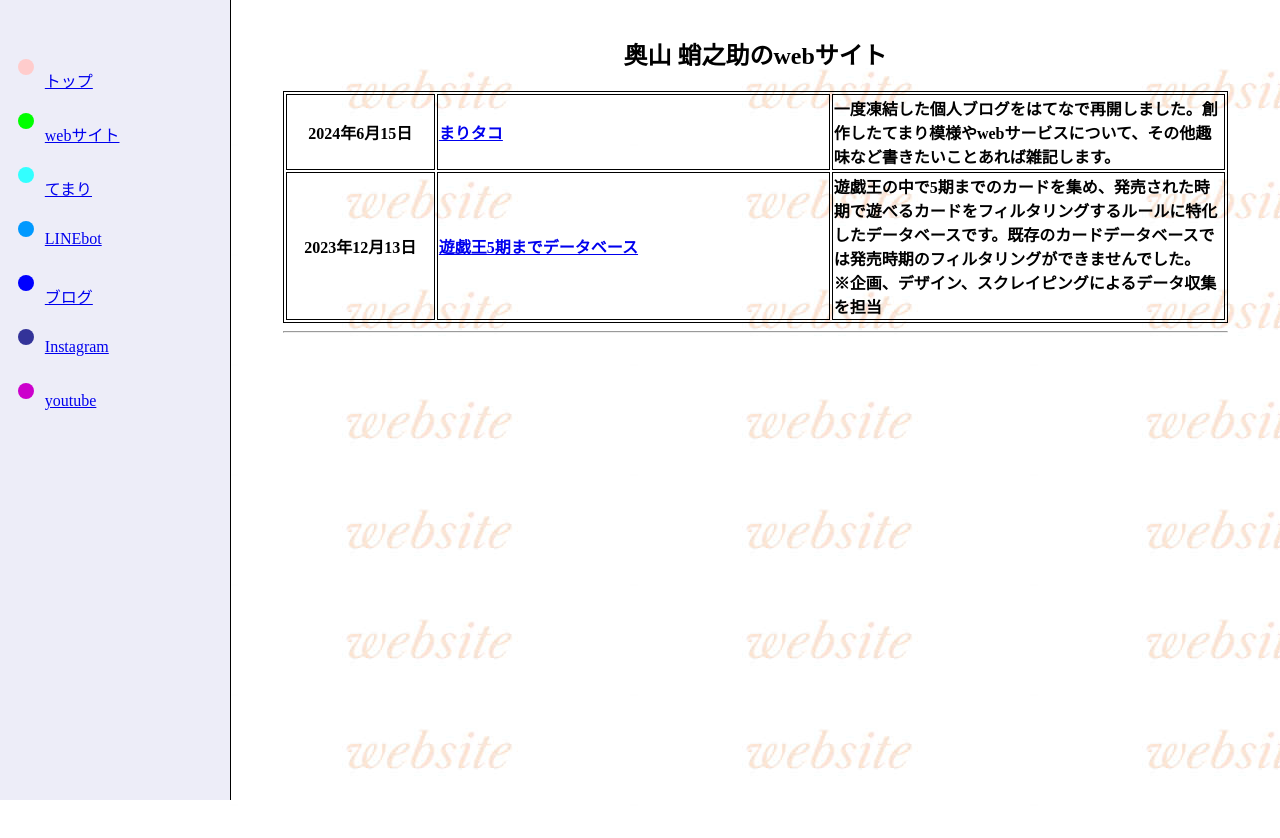
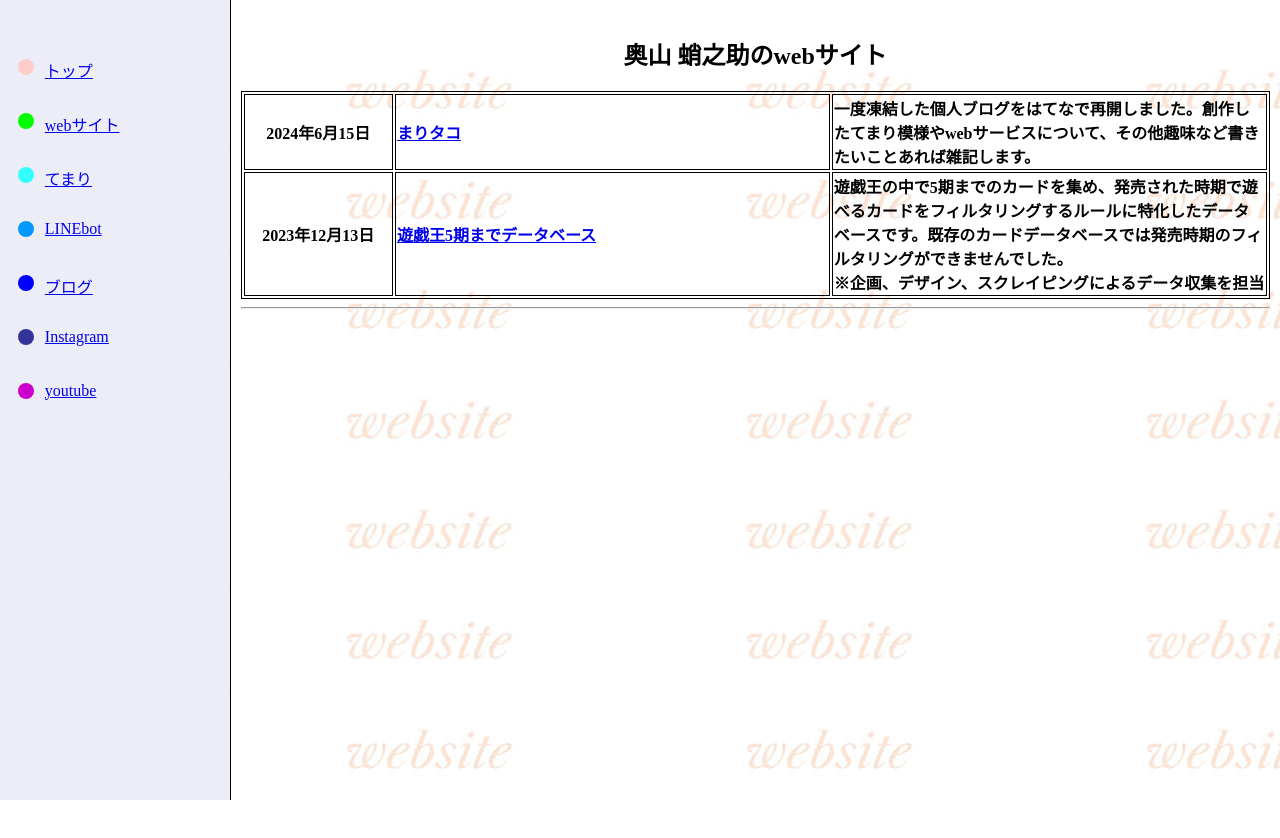
Before and after one commit to Takonosuke-Okuyama/Portfolio, a plain HTML site: page website.html in a window 1280 px wide. Drawn offline with Linux system fonts and the light colour scheme.

Commit message:
スマホ用修正

```diff
--- a/css/sidebar.css
+++ b/css/sidebar.css
@@ -14,7 +14,7 @@
 
 .sideLink a {
     position: absolute;
-    /* top: 1.6rem; */
+    top: 1.6rem;
     left: -0.7rem;
 }
 
--- a/css/website.css
+++ b/css/website.css
@@ -1,5 +1,5 @@
 .mainColumnWebsite {
-    padding: 0 5%;
+    padding: 0 1%;
     height: 100vh;
     background-image: url(../src/image/bgWebsite.jpg);
     background-repeat: repeat;
```
